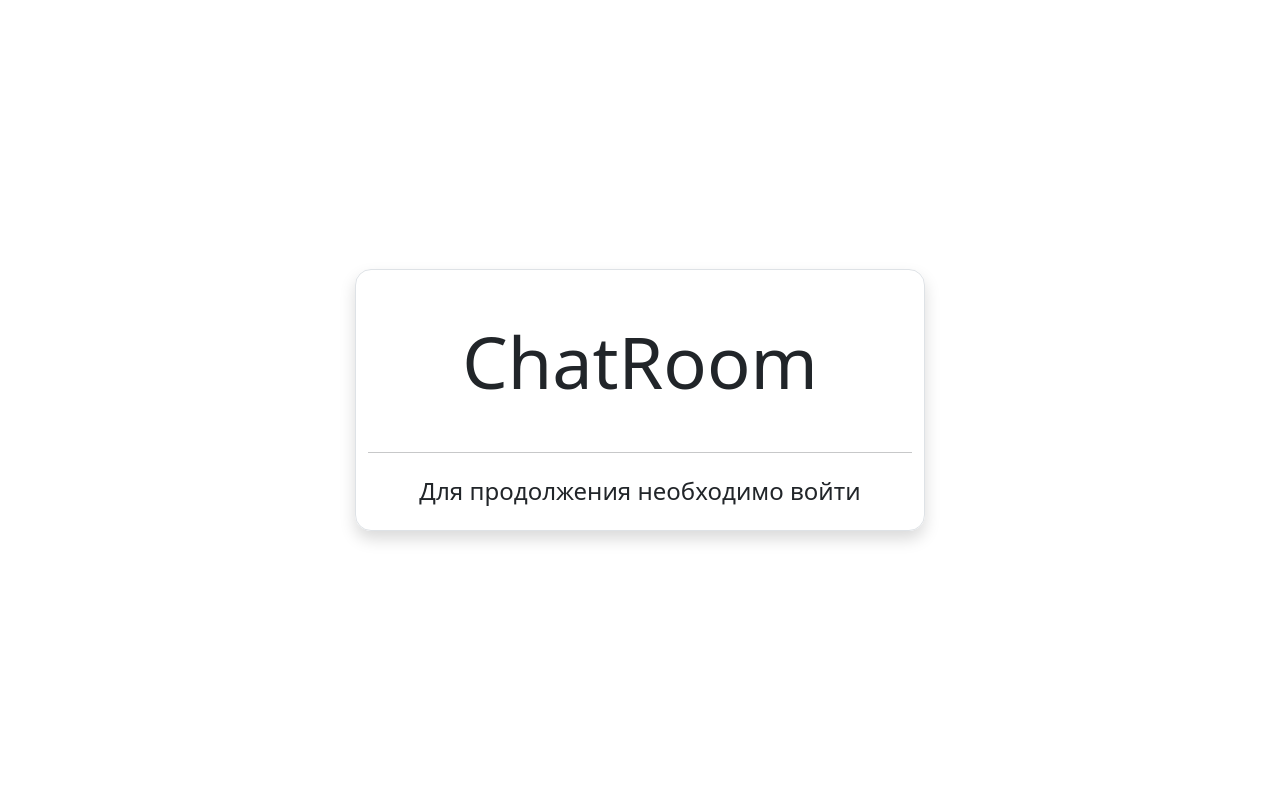
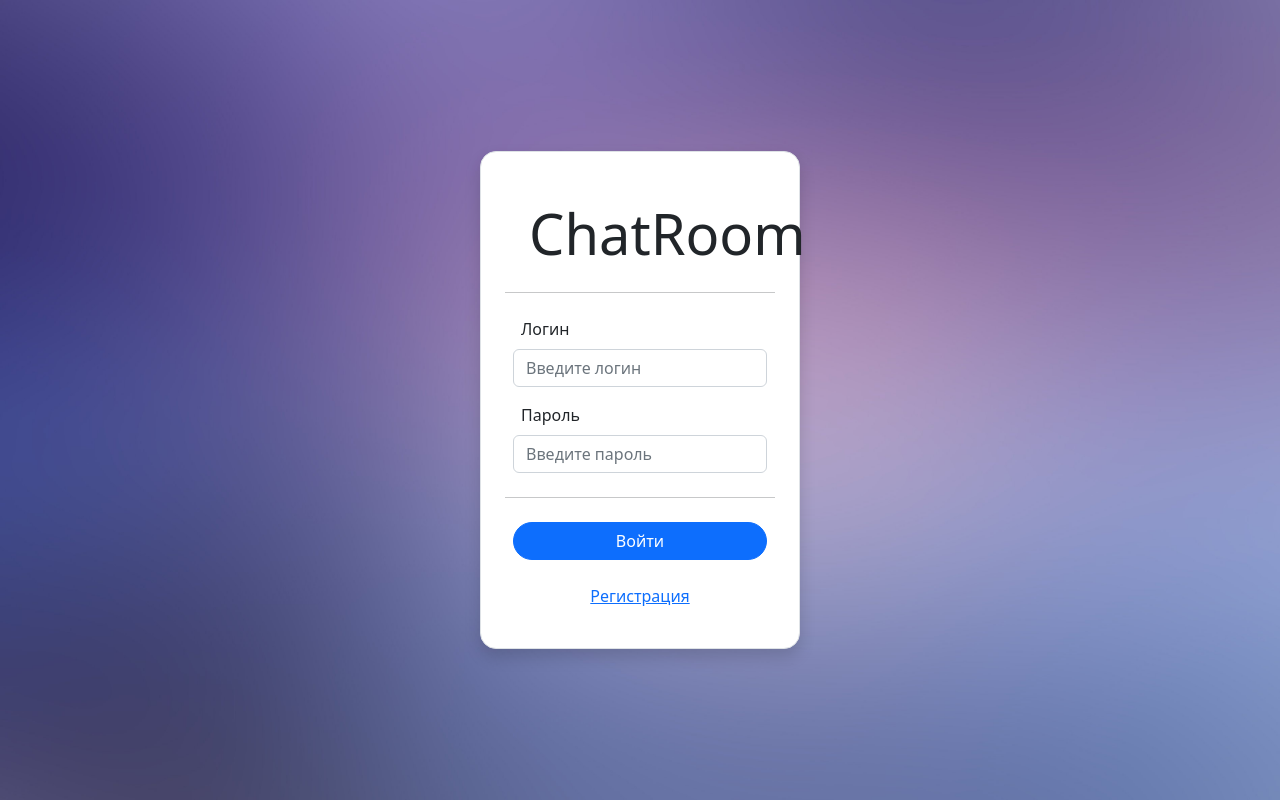
Before and after one commit to Povarenskiy/django_chatroom, a Django app: page / in a window 1280 px wide. Run offline with Django 4.2, Linux system fonts and the light colour scheme; some libraries are stand-ins or nearby versions.

Commit message:
задний фон, страница с логином и регистрацией

```diff
--- a/chatroom/users/templates/registration/login.html
+++ b/chatroom/users/templates/registration/login.html
@@ -11,6 +11,7 @@
 
     <form action="{% url 'login' %}" method="post">
         {{ form|crispy }}
+
         {% csrf_token %}
         <button tupe="submit">Войти</button>
     </form>
--- a/chatroom/websocket_app/static/css/websocket_app.css
+++ b/chatroom/websocket_app/static/css/websocket_app.css
@@ -1,6 +1,10 @@
 html, body {
     height: 100vh;
+    background-image: url(/static/backgrounds/login.jpg);
+    background-repeat: no-repeat;
+    background-size: 100vw 100vh;
 }
+
 
 /* ---------- Скрол ---------- */
 ::-webkit-scrollbar {
--- a/chatroom/websocket_app/templates/websocket_app/base.html
+++ b/chatroom/websocket_app/templates/websocket_app/base.html
@@ -8,6 +8,8 @@
     <link rel="stylesheet" href="https://cdn.jsdelivr.net/npm/bootstrap-icons@1.5.0/font/bootstrap-icons.css" />
   </head>
 
+  {% load static %}
+
   {% block content %} {% endblock %}
 
   {% block js %} {% endblock %}
--- a/chatroom/websocket_app/templates/websocket_app/chatroom.html
+++ b/chatroom/websocket_app/templates/websocket_app/chatroom.html
@@ -29,7 +29,6 @@
           </div>
         </div>
       </div>
-
     </div>
   </div>
   </body>
--- a/chatroom/websocket_app/templates/websocket_app/enter.html
+++ b/chatroom/websocket_app/templates/websocket_app/enter.html
@@ -1,36 +1,33 @@
-{% extends 'websocket_app/base.html' %}
+{% extends 'websocket_app/base.html' %} {% block content %}
 
-{% block content %}
-<div class="container h-100">
-    <div class="row h-100">
-        <div class="col-6 m-auto text-center border rounded-4 shadow">
-            <div class="display-2 m-5">ChatRoom</div>
-            <hr>
-            <div class="h4 m-4">Для продолжения необходимо войти</div>
+<div class="container-fluid h-100 bg-transparent">
+  <div class="row h-100">
+    <div class="col-3 m-auto text-center border rounded-4 shadow p-4 bg-white">
+      <div class="display-4 m-4">ChatRoom</div>
+      <hr>
 
-            <form action="{% url 'login' %}" method="post">
-                {% csrf_token %}
+      <form action="{% url 'login' %}" method="post">
+        {% csrf_token %}
 
-            </form>
+        <div class="text-start m-2">
+            <label for="id_username" class="m-2">Логин</label>
+            <input class="textinput textInput form-control" type="text" name="username" maxlength="150" placeholder="Введите логин"  id="id_username"/>
+        </div>
 
-
-            <!-- <button class="btn btn-primary" type="button" data-bs-toggle="collapse" data-bs-target="#multiCollapseExample1" aria-expanded="false" aria-controls="multiCollapseExample1">У меня уже есть аккаунт</button>
-            <button class="btn btn-primary" type="button" data-bs-toggle="collapse" data-bs-target="#multiCollapseExample2" aria-expanded="false" aria-controls="multiCollapseExample2">Зарегистрироваться</button>
-            <button class="btn btn-primary" type="button" data-bs-toggle="collapse" data-bs-target=".multi-collapse" aria-expanded="false" aria-controls="multiCollapseExample1 multiCollapseExample2">Toggle both elements</button>
-
-            <div class="collapse multi-collapse" id="multiCollapseExample1">
-                aw
-            </div>
-
-            <div class="collapse multi-collapse" id="multiCollapseExample2">
-                aw 2
-            </div> -->
-
-
+        <div class="text-start m-2">
+            <label for="id_password" class="m-2">Пароль</label>
+            <input class="textinput textInput form-control" type="password" name="password" autocomplete="current-password" placeholder="Введите пароль"  id="id_password"/>
+        </div>
+        <hr class="mt-4">
+        <div class="m-2 mt-4">
+            <button class="btn btn-primary w-100 rounded-5" type="submit">Войти</button>
+        </div>
+    </form>
+        <div class="m-2 mt-4 mb-3">
+            <a href="{% url 'register' %}" class="link-primary">Регистрация</a>
         </div>
     </div>
+  </div>
 </div>
 
-
-
 {% endblock %}
```
Also changed, not shown: chatroom/users/templates/registration/register.html (+32 -5 lines), chatroom/websocket_app/static/backgrounds/login.jpg (added), chatroom/websocket_app/static/backgrounds/login.png (added).
